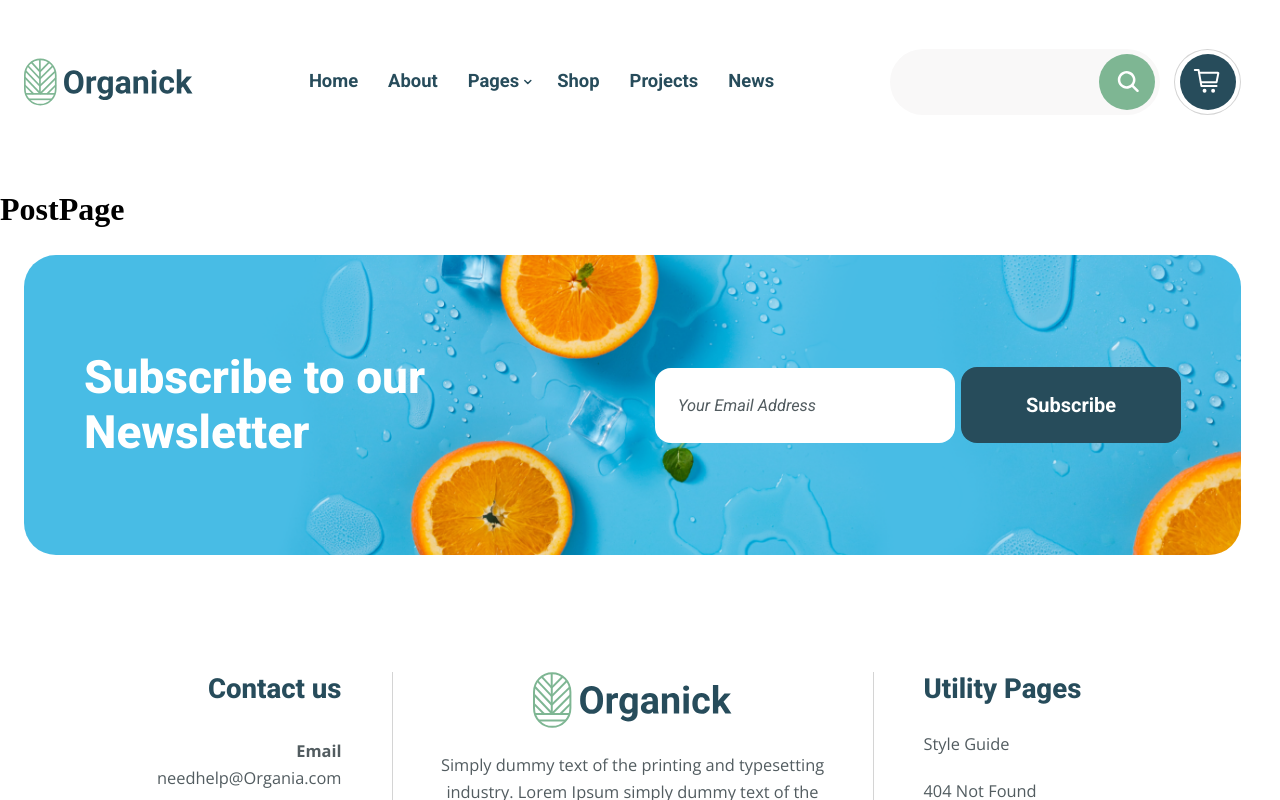
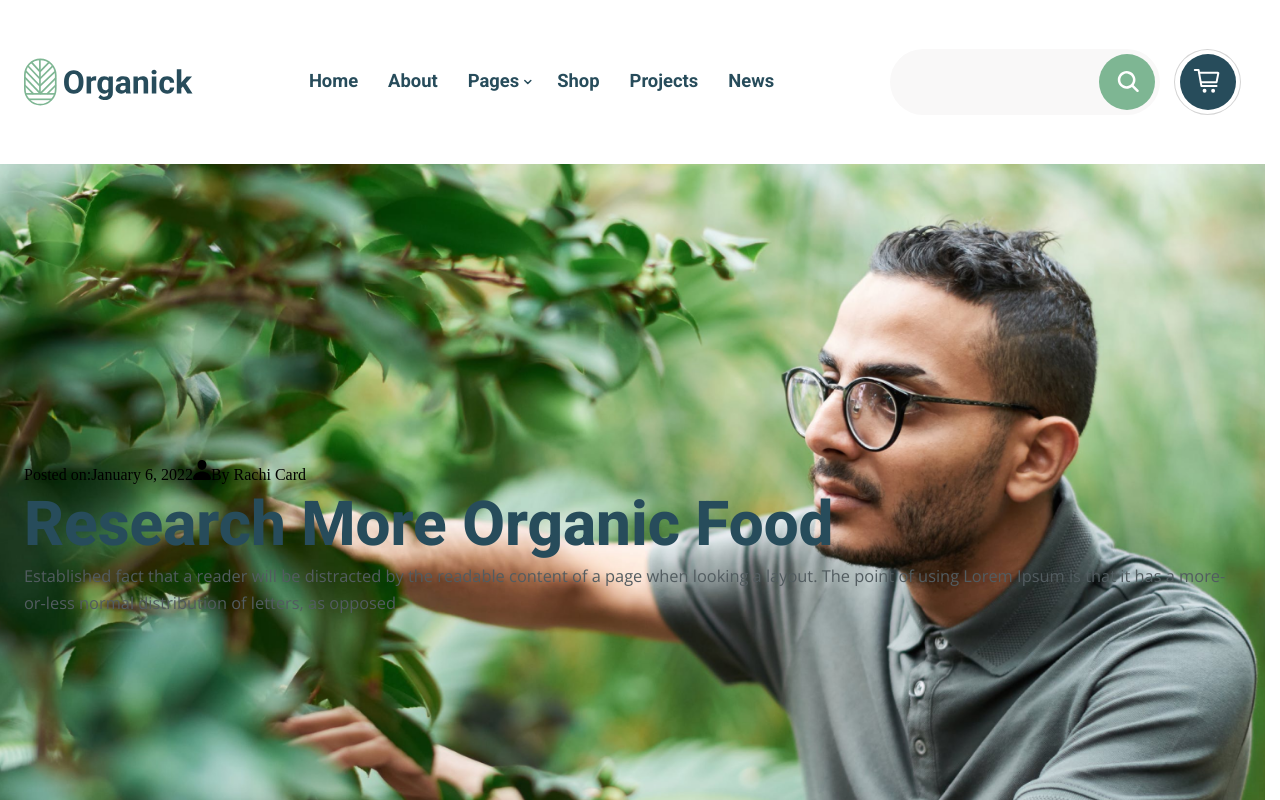
Before and after one commit to RusikHunter/Organick, a React (Vite) app in the folder frontend/: page /blog/1 in a window 1280 px wide. Shown: the top 800 px of the page. Built offline with nearby package versions, Linux system fonts and the light colour scheme.

Commit message:
feat(post): write HTML markup for IntroBlockPost component

```diff
--- a/frontend/src/assets/portfolio-items.ts
+++ b/frontend/src/assets/portfolio-items.ts
@@ -5,7 +5,7 @@ import NaturalTommatoImage from "../images/images/natural-tommato.png"
 import BlackRaspberryImage from "../images/images/black-raspberry.png"
 import HoneyOrangeImage from "../images/images/honey-orange.png"
 
-export interface PortFolioItem {
+export interface PortfolioItem {
     id: number,
     title: string
     description: string
@@ -17,7 +17,7 @@ export interface PortFolioItem {
     imageURL: string
 }
 
-const portfolioItems: PortFolioItem[] = [
+const portfolioItems: PortfolioItem[] = [
     {
         id: 0,
         title: "Green & Tasty Lemon",
--- a/frontend/src/components/IntroBlockPortfolioItem/IntroBlockPortfolioItem.tsx
+++ b/frontend/src/components/IntroBlockPortfolioItem/IntroBlockPortfolioItem.tsx
@@ -1,7 +1,7 @@
 import "./IntroBlockPortfolioItem.scss"
-import type { PortFolioItem } from "../../assets/portfolio-items"
+import type { PortfolioItem } from "../../assets/portfolio-items"
 
-function IntroBlockPortfolioItem(content: PortFolioItem) {
+function IntroBlockPortfolioItem(content: PortfolioItem) {
     return (
         <div className="intro__column intro__column--portfolio-item column">
             <div className="portfolio-item">
--- /dev/null
+++ b/frontend/src/components/IntroBlockPost/IntroBlockPost.tsx
@@ -0,0 +1,29 @@
+import "./IntroBlockPost.scss"
+
+function IntroBlockPost() {
+    return (
+        <div className="intro__column intro__column--post column">
+            <div className="post">
+                <div className="post__meta">
+                    <span className="post__meta-date">
+                        Posted on:
+                        <time dateTime="2022-01-06">January 6, 2022</time>
+                    </span>
+
+                    <span className="post__username">
+                        <svg width="18" height="20" viewBox="0 0 18 20" fill="none" xmlns="http://www.w3.org/2000/svg">
+                            <path d="M12.3161 1.45446C11.4741 0.516515 10.298 0 9 0C7.69504 0 6.51512 0.51339 5.67701 1.44553C4.82983 2.38793 4.41705 3.66873 4.51397 5.05176C4.70608 7.78031 6.71848 9.99994 9 9.99994C11.2815 9.99994 13.2905 7.78076 13.4856 5.05265C13.5838 3.68212 13.1684 2.404 12.3161 1.45446ZM16.6152 19.9999H1.38482C1.18547 20.0026 0.988051 19.9594 0.806921 19.8734C0.625791 19.7874 0.46551 19.6609 0.337738 19.503C0.0564959 19.1561 -0.0568664 18.6825 0.0270736 18.2035C0.392256 16.1133 1.53194 14.3575 3.32323 13.1249C4.91463 12.0307 6.93049 11.4285 9 11.4285C11.0695 11.4285 13.0854 12.0312 14.6768 13.1249C16.4681 14.3571 17.6077 16.1129 17.9729 18.203C18.0569 18.682 17.9435 19.1557 17.6623 19.5026C17.5345 19.6606 17.3743 19.7872 17.1931 19.8732C17.012 19.9592 16.8146 20.0025 16.6152 19.9999Z" fill="#EFD372" />
+                        </svg>
+                        By Rachi Card
+                    </span>
+                </div>
+
+                <h1 className="post__title h1">Research More Organic Food</h1>
+
+                <p className="post__text text">Established fact that a reader will be distracted by the readable content of a page when looking a layout. The point of using Lorem Ipsum is that it has a more-or-less normal distribution of letters, as opposed </p>
+            </div>
+        </div>
+    )
+}
+
+export default IntroBlockPost
--- a/frontend/src/components/NewsCard/NewsCard.tsx
+++ b/frontend/src/components/NewsCard/NewsCard.tsx
@@ -18,7 +18,7 @@ function NewsCard() {
                 </span>
                 <h6 className="news-card__news-title h6">The Benefits of Vitamin D & How to Get It</h6>
                 <p className="news-card__news-text text">Simply dummy text of the printing and typesetting industry. Lorem Ipsum</p>
-                <Link to="/blog" className="news-card__link">
+                <Link to={`/blog/${1}`} className="news-card__link">
                     <button className="news-card__button news-card__button--read button button--yellow">
                         Read More
                         <svg width="19" height="19" viewBox="0 0 19 19" fill="none" xmlns="http://www.w3.org/2000/svg">
--- a/frontend/src/pages/PostPage/PostPage.tsx
+++ b/frontend/src/pages/PostPage/PostPage.tsx
@@ -1,11 +1,14 @@
 import { useSetCurrentPage } from "../../hooks/useSetCurrentPage"
+import IntroBlock from "../../components/IntroBlock/IntroBlock"
+import ManNextToTheTreeImage from "../../images/images/man-next-to-tree.png"
+import IntroBlockPost from "../../components/IntroBlockPost/IntroBlockPost"
 
 function PostPage() {
     useSetCurrentPage("post")
 
     return (
         <>
-            <h1>PostPage</h1>
+            <IntroBlock content={<IntroBlockPost />} backgroundImageURL={ManNextToTheTreeImage} />
         </>
     )
 }
```
Also changed, not shown: frontend/src/components/IntroBlockPost/IntroBlockPost.scss (added), frontend/src/images/images/man-next-to-tree.png (added).
